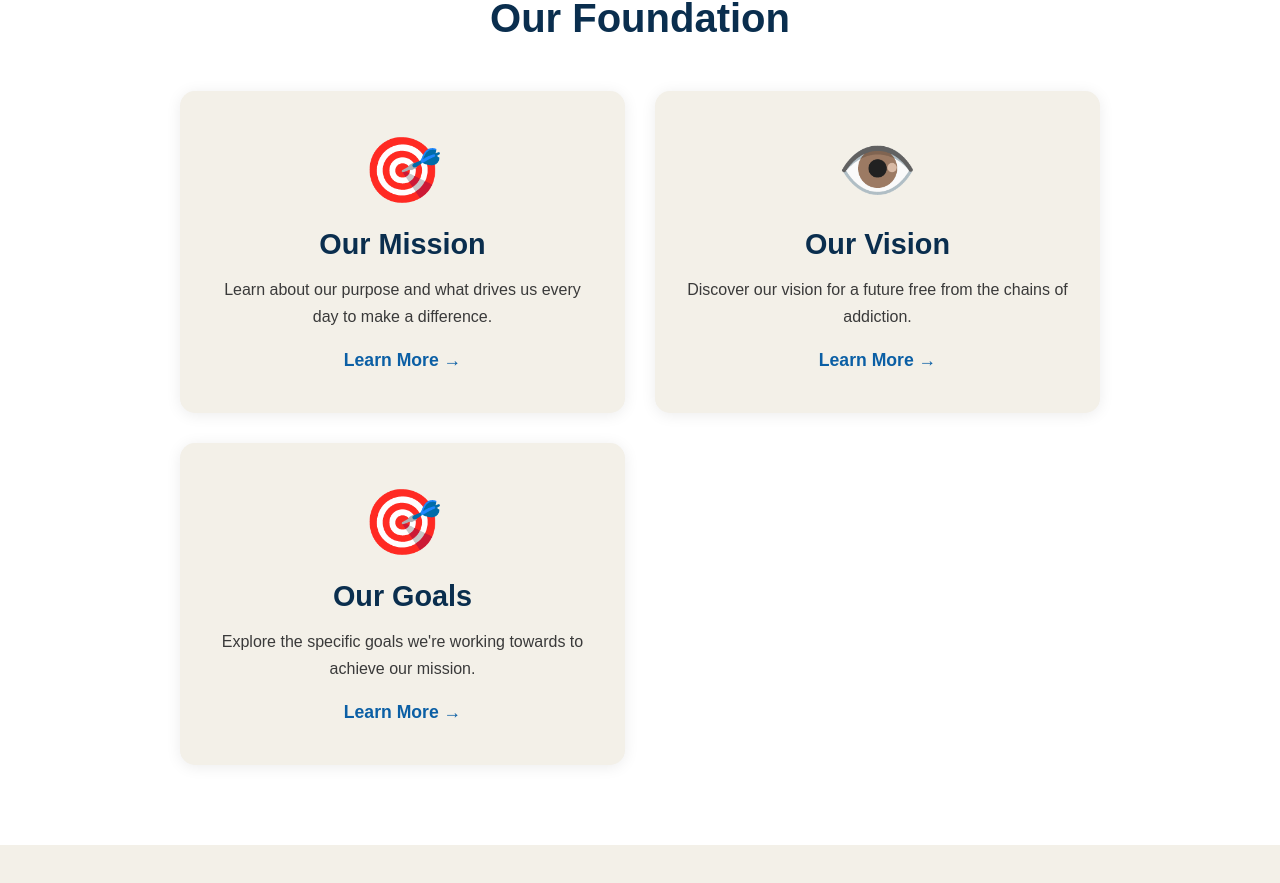
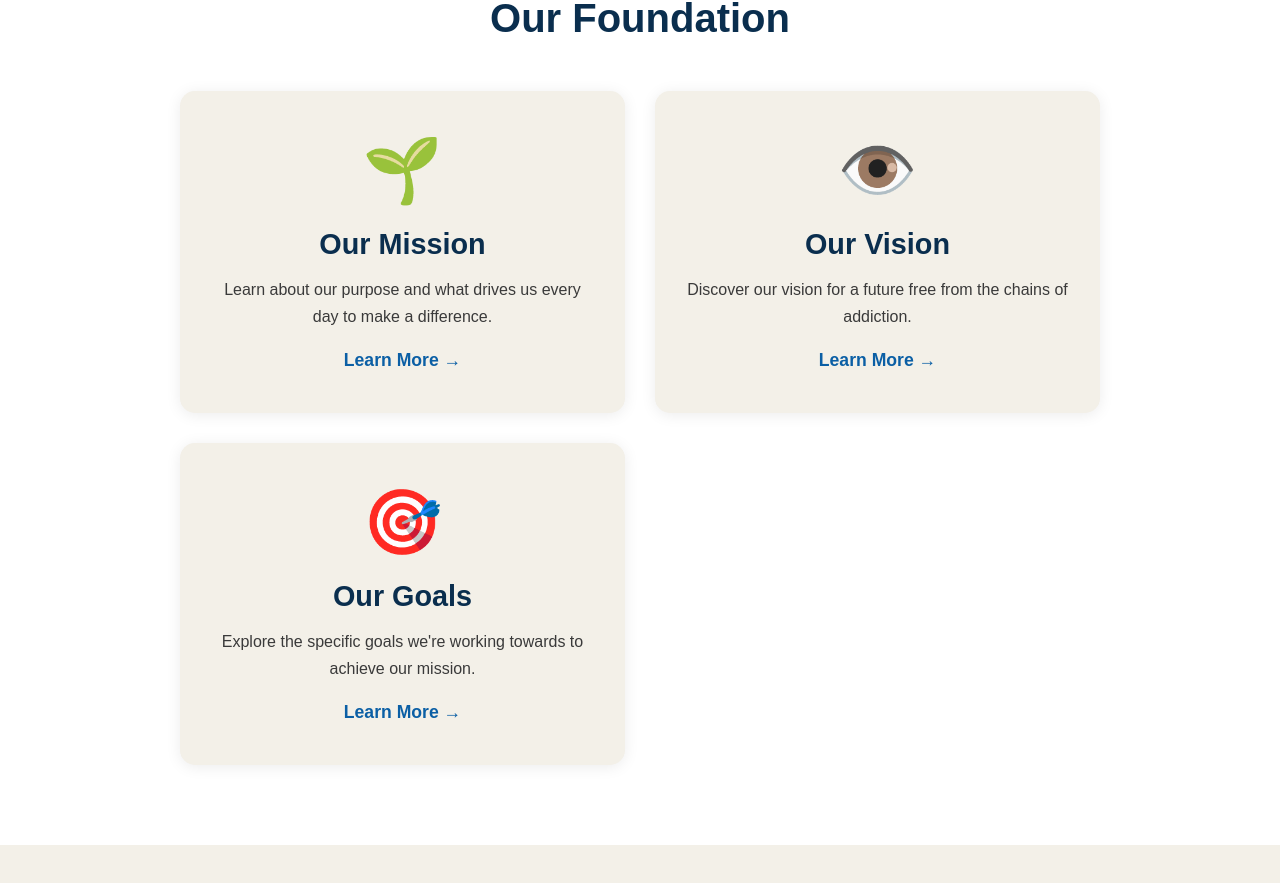
Before and after one commit to WadaDiriba/WEARING-GENERATION-FROM-ADDICTION-CHARITY, a React (Vite) app: page /about in a window 1280 px wide. Shown: the part 2239-3122 px from the top of the page. Built offline with nearby package versions, Linux system fonts and the light colour scheme.

Commit message:
new chnaged

```diff
--- a/src/components/About/About.jsx
+++ b/src/components/About/About.jsx
@@ -78,7 +78,7 @@ const About = () => {
           <h2>Our Foundation</h2>
           <div className="goals-grid">
             <Link to="/about/mission" className="goal-card">
-              <div className="goal-icon">🎯</div>
+              <div className="goal-icon">🌱</div>
               <h3>Our Mission</h3>
               <p>Learn about our purpose and what drives us every day to make a difference.</p>
               <span className="goal-link">Learn More →</span>
```
